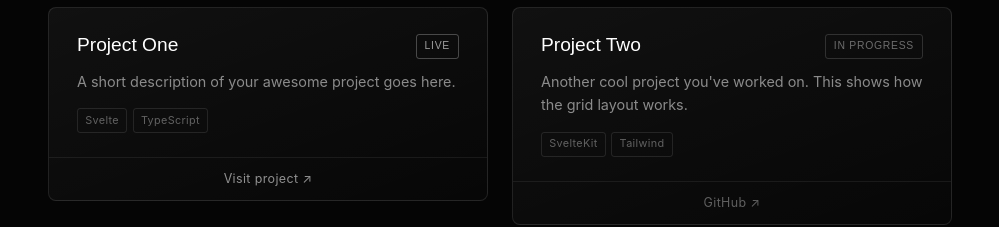
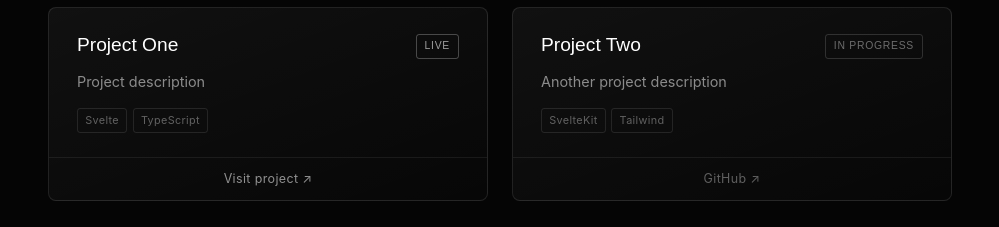
Before and after one commit to SplitSky/Svelte_Portfolio, a SvelteKit app: page /projects in a window 1280 px wide. Shown: the part 438-665 px from the top of the page, without its empty margins (140-1139 px from the left). Built offline with nearby package versions, Linux system fonts and the light colour scheme.

Commit message:
chore: Removed lorem ipsum

```diff
--- a/src/routes/projects/+page.svelte
+++ b/src/routes/projects/+page.svelte
@@ -23,7 +23,7 @@
 		<li>
 			<ProjectCard
 				title="Project One"
-				description="A short description of your awesome project goes here."
+				description="Project description"
 				tags={['Svelte', 'TypeScript']}
 				status="live"
 				href="#"
@@ -32,7 +32,7 @@
 		<li>
 			<ProjectCard
 				title="Project Two"
-				description="Another cool project you've worked on. This shows how the grid layout works."
+				description="Another project description"
 				tags={['SvelteKit', 'Tailwind']}
 				status="wip"
 				github="#"
```
